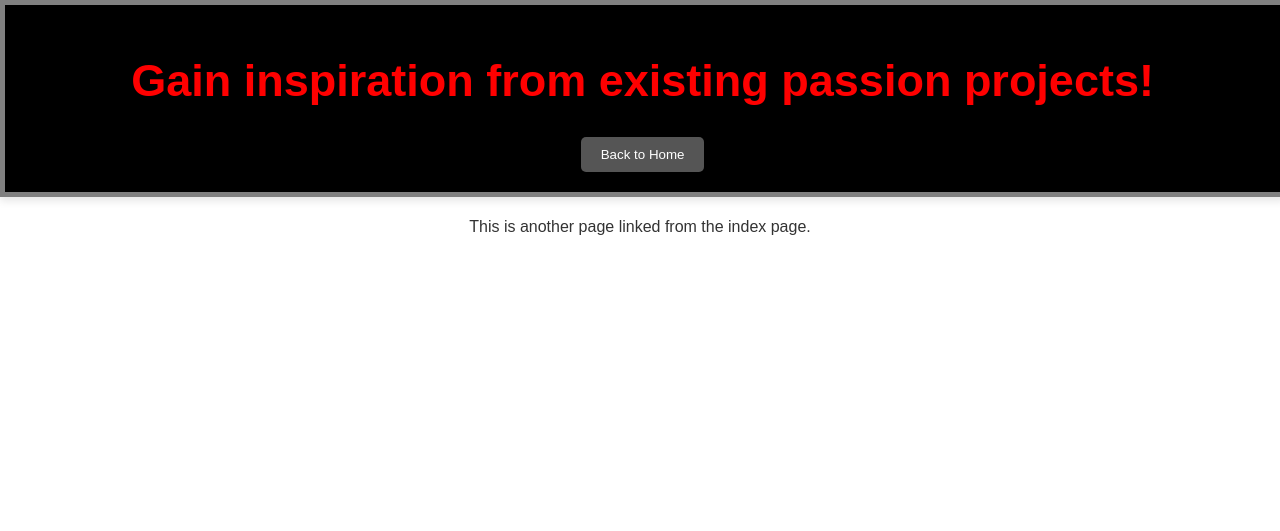
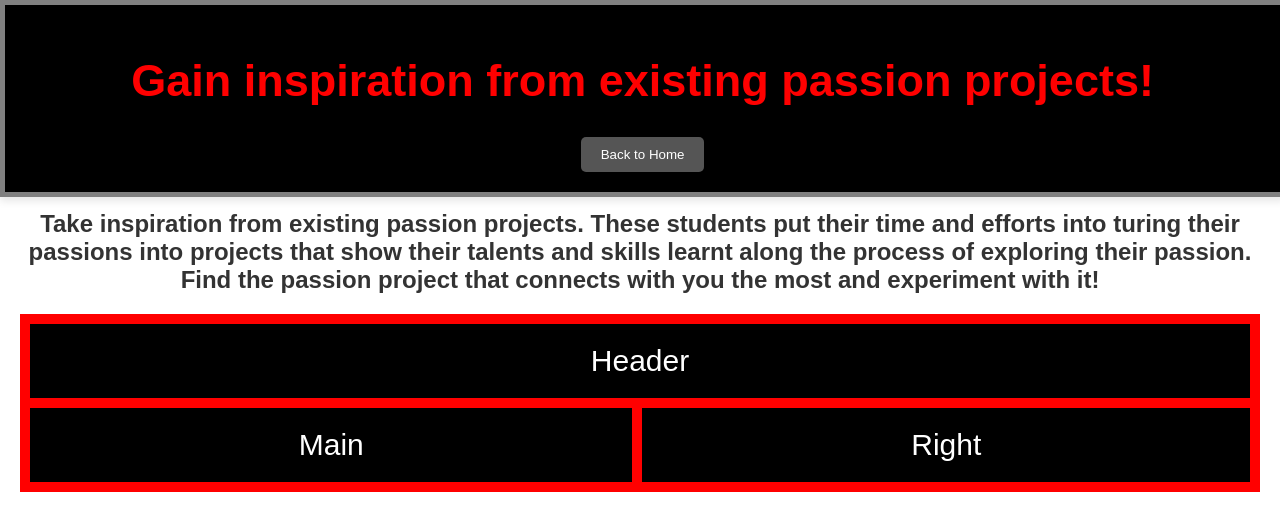
Before and after one commit to AryanPradhan12/PassionProjectWebsite, a Flask app: page /subpage in a window 1280 px wide. Shown: the top 531 px of the page. Run offline with Flask 3, Linux system fonts and the light colour scheme.

Commit message:
Added grid and minor changes to subpagehtml

```diff
--- a/Structure/static/css/subpage_style.css
+++ b/Structure/static/css/subpage_style.css
@@ -19,7 +19,7 @@ body {
     text-align: center;
     padding: 0;
     box-sizing: border-box;
-    margin-top: 170px;
+    margin-top: 210px;
 }
 
 button {
--- a/Structure/templates/subpage.html
+++ b/Structure/templates/subpage.html
@@ -5,16 +5,46 @@
     <meta name="viewport" content="width=device-width, initial-scale=1.0">
     <title>Subpage</title>
     <link rel="stylesheet" href="{{ url_for('static', filename='css/subpage_style.css') }}">
+    <style>
+        .item1 { grid-area: header; }
+        .item2 { grid-area: main; }
+        .item3 { grid-area: main; }
+        .item4 { grid-area: right; }
+        .item5 { grid-area: right; }
 
+        .grid-container {
+          display: grid;
+          grid-template-areas:
+            'header header header header header header'
+            'main main main right right right'
+            'main main main right right right';
+          gap: 10px;
+          background-color: red;
+          padding: 10px;
+          margin: 20px;
+        }
+
+        .grid-container > div {
+          background-color: black;
+          text-align: center;
+          padding: 20px;
+          font-size: 30px;
+          color: white;
+        }
+        </style>
 </head>
 <header>
     <h1>Gain inspiration from existing passion projects!</h1>
     <button onclick="window.location.href='/'">Back to Home</button>
 </header>
 <body>
-
-    <h2>Welcome to the Subpage</h2>
-    <p>This is another page linked from the index page.</p>
-
+    <h2>Take inspiration from existing passion projects. These students put their time and efforts into turing their passions into projects that show their talents and skills learnt along the process of exploring their passion. Find the passion project that connects with you the most and experiment with it!</h2>
+    <div class="grid-container">
+        <div class="item1">Header</div>
+        <div class="item2">Main</div>
+        <div class="item3">Main</div>
+        <div class="item4">Right</div>
+        <div class="item5">Right</div>
+      </div>
 </body>
 </html>
```
